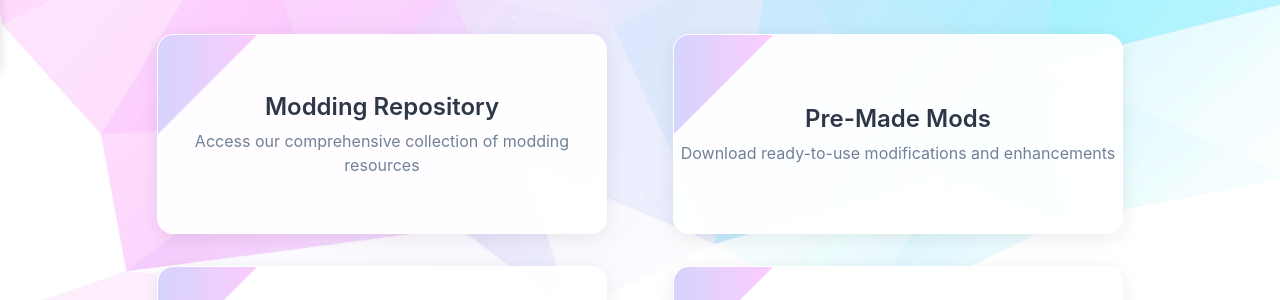
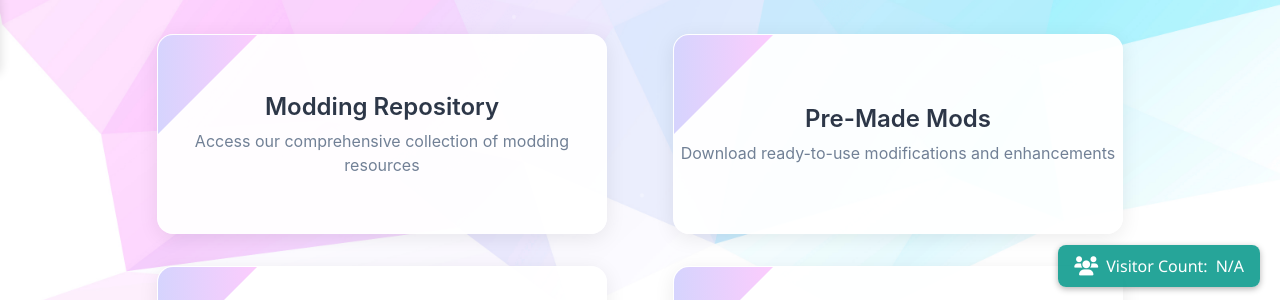
Before and after one commit to CharmsMods/Charms-Main-Site, a plain HTML site: page mainpage.html in a window 1280 px wide. Shown: the part 493-793 px from the top of the page. Drawn offline with Linux system fonts and the light colour scheme; no server answers.

Commit message:
added new html

```diff
--- /dev/null
+++ b/counter.css
@@ -0,0 +1,27 @@
+.visitor-counter {
+  position: fixed;
+  bottom: 20px;
+  right: 20px;
+  background: rgba(0, 150, 136, 0.85); /* teal-ish, semi-transparent */
+  color: white;
+  font-family: 'Segoe UI', Tahoma, Geneva, Verdana, sans-serif;
+  font-size: 1rem;
+  padding: 10px 16px;
+  border-radius: 8px;
+  display: flex;
+  align-items: center;
+  gap: 8px;
+  box-shadow: 0 2px 6px rgba(0, 0, 0, 0.3);
+  user-select: none;
+  cursor: default;
+  z-index: 9999;
+  transition: background-color 0.3s ease;
+}
+
+.visitor-counter i {
+  font-size: 1.2rem;
+}
+
+.visitor-counter:hover {
+  background: rgba(0, 150, 136, 1); /* stronger color on hover */
+}
--- a/mainpage.html
+++ b/mainpage.html
@@ -5,6 +5,7 @@
   <meta name="viewport" content="width=device-width, initial-scale=1.0"/>
   <title>Modding Hub - Main</title>
   <link rel="stylesheet" href="mainpage.css" />
+  <link rel="stylesheet" href="counter.css" /> <!-- Added this -->
   <link rel="stylesheet" href="https://cdnjs.cloudflare.com/ajax/libs/font-awesome/6.0.0-beta3/css/all.min.css">
 </head>
 <body>
@@ -109,6 +110,25 @@
     </div>
   </div>
 
+  <!-- VISITOR COUNTER SECTION -->
+  <div class="visitor-counter">
+    <i class="fas fa-users"></i>
+    <span>Visitor Count: </span>
+    <span id="visitor-count">Loading...</span>
+  </div>
+
+  <script>
+    // Visitor counter fetch
+    fetch('/.netlify/functions/visitor-count')
+      .then(res => res.json())
+      .then(data => {
+        document.getElementById('visitor-count').textContent = data.count;
+      })
+      .catch(() => {
+        document.getElementById('visitor-count').textContent = 'N/A';
+      });
+  </script>
+
   <script>
     // Get references to key DOM elements using their IDs.
     const menuIcon = document.getElementById('menuIcon');
```
